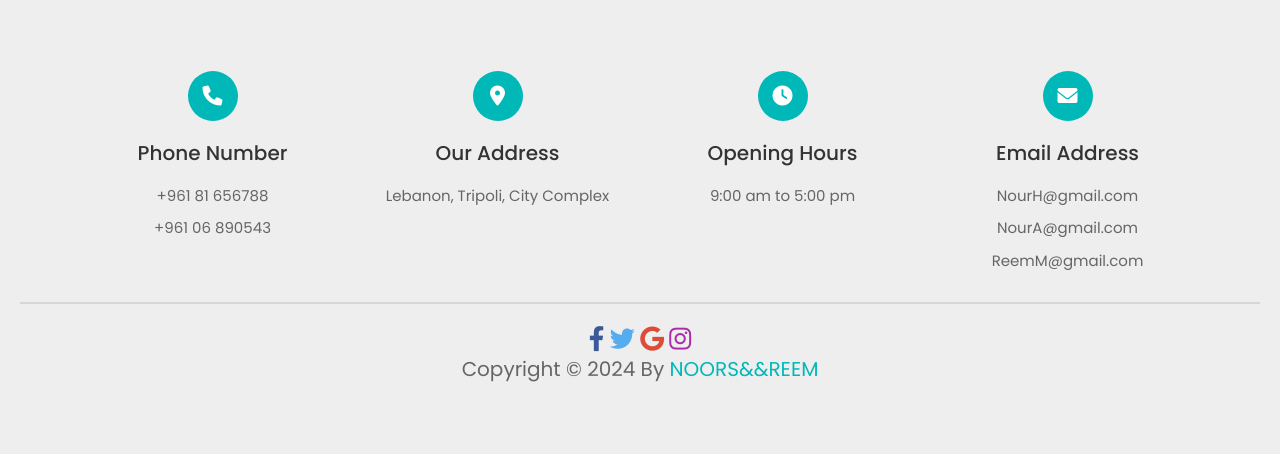
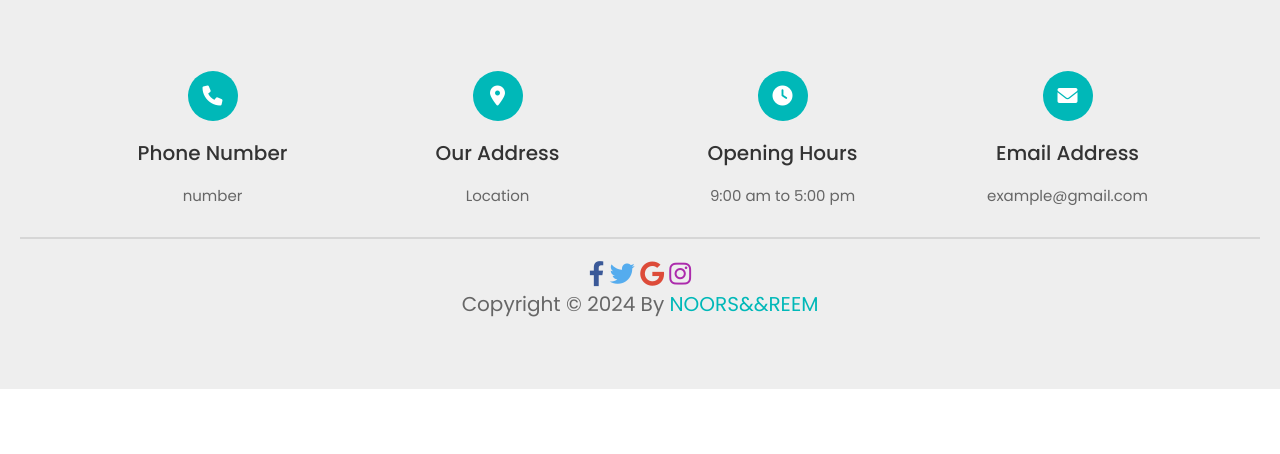
Before and after one commit to NourAfshal/Glowy-DentalClinicalWebsiteDevelopment, a PHP site: page /DENTALCLINC.php in a window 1280 px wide. Shown: the part 4733-5187 px from the top of the page. After the commit the page ends 5122 px from the top, so only its background shows below. Run offline with PHP 8.4, Linux system fonts and the light colour scheme.

Commit message:
DENTALCLINC.php

```diff
--- a/DENTALCLINC.php
+++ b/DENTALCLINC.php
@@ -222,12 +222,6 @@ feedbackForm.addEventListener("submit", (event) => {
 
 </section>
 
-<!-- process section ends -->
-
-<!-- reviews section starts  -->
-
-
-<!-- Feedback section starts  -->
 
       <section id="feedback" class="reviews">
          <h1 class="heading">Feedback </h1>
@@ -271,7 +265,7 @@ feedbackForm.addEventListener("submit", (event) => {
       <div class="mx-auto my-5" style="max-width: 60%;">
       <div class="card map-card">
          <div id="map-container-google-1" class="z-depth-1-half map-container" style="height: 500px">
-         <iframe src="https://www.google.com/maps/embed?pb=!1m18!1m12!1m3!1d3290.523697721611!2d35.828408174946915!3d34.438851797219016!2m3!1f0!2f0!3f0!3m2!1i1024!2i768!4f13.1!3m3!1m2!1s0x1521f6abae6fbfe9%3A0x628a984fa6924ed2!2sCity%20Complex!5e0!3m2!1sen!2slb!4v1682444961159!5m2!1sen!2slb" width="600" height="450" style="border:0;"
+         <iframe src="loaction"
             allowfullscreen="" loading="lazy" referrerpolicy="no-referrer-when-downgrade"></iframe>
 
          </div>
@@ -288,14 +282,13 @@ feedbackForm.addEventListener("submit", (event) => {
       <div class="box">
          <i class="fas fa-phone"></i>
          <h3>Phone Number</h3>
-         <p>+961 81 656788</p>
-         <p>+961 06 890543</p>
+         <p>number</p>
       </div>
 
       <div class="box">
          <i class="fas fa-map-marker-alt"></i>
          <h3>Our Address</h3>
-         <p>Lebanon, Tripoli, City Complex</p>
+         <p>Location</p>
       </div>
 
       <div class="box">
@@ -307,9 +300,7 @@ feedbackForm.addEventListener("submit", (event) => {
       <div class="box">
          <i class="fas fa-envelope"></i>
          <h3>Email Address</h3>
-         <p>NourH@gmail.com</p>
-         <p>NourA@gmail.com</p>
-         <p>ReemM@gmail.com</p>
+         <p>example@gmail.com</p>
       </div>
 
    </div>
```
